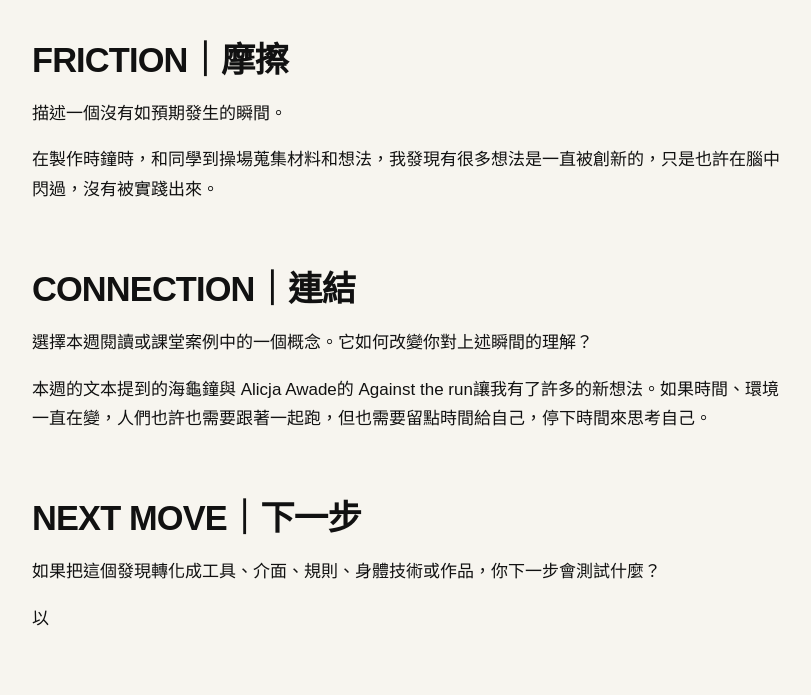
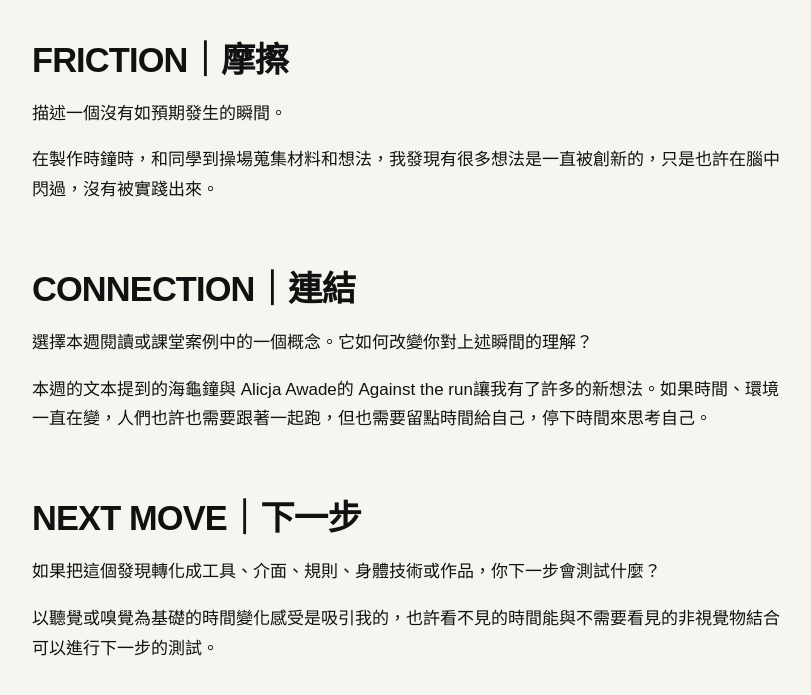
Before and after one commit to stu113590073/fieldworkarchive, a Jekyll site: the page built from weeks/week-11.md, in a window 1280 px wide and 900 px high, scrolled down 1813 px, cut to the strip 130-825 px from the top of the window. Shown: the whole strip, without its empty margins (48-859 px from the left). Built offline with Jekyll 4.4.1, drawn with Linux system fonts in a browser that asks for light colours.

Commit message:
Update week-11.md

```diff
--- a/weeks/week-11.md
+++ b/weeks/week-11.md
@@ -38,4 +38,4 @@ permalink: /weeks/week-11/
 
 如果把這個發現轉化成工具、介面、規則、身體技術或作品，你下一步會測試什麼？
 
-以
+以聽覺或嗅覺為基礎的時間變化感受是吸引我的，也許看不見的時間能與不需要看見的非視覺物結合可以進行下一步的測試。
```
